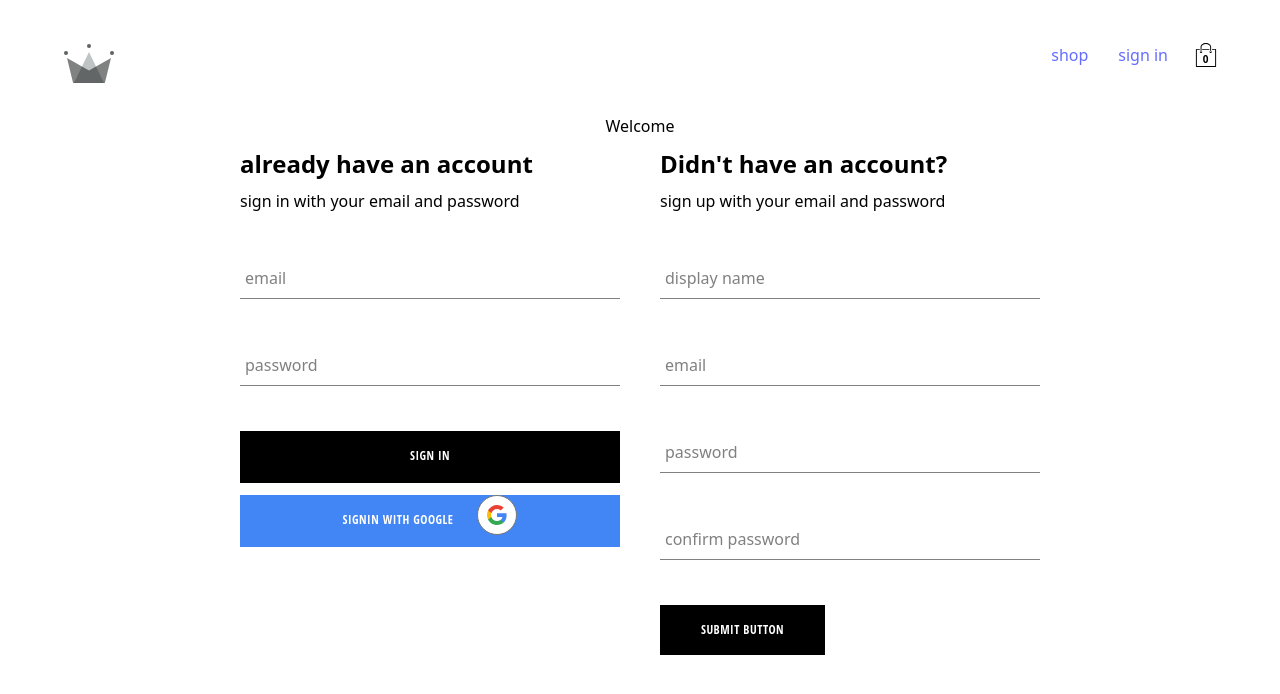
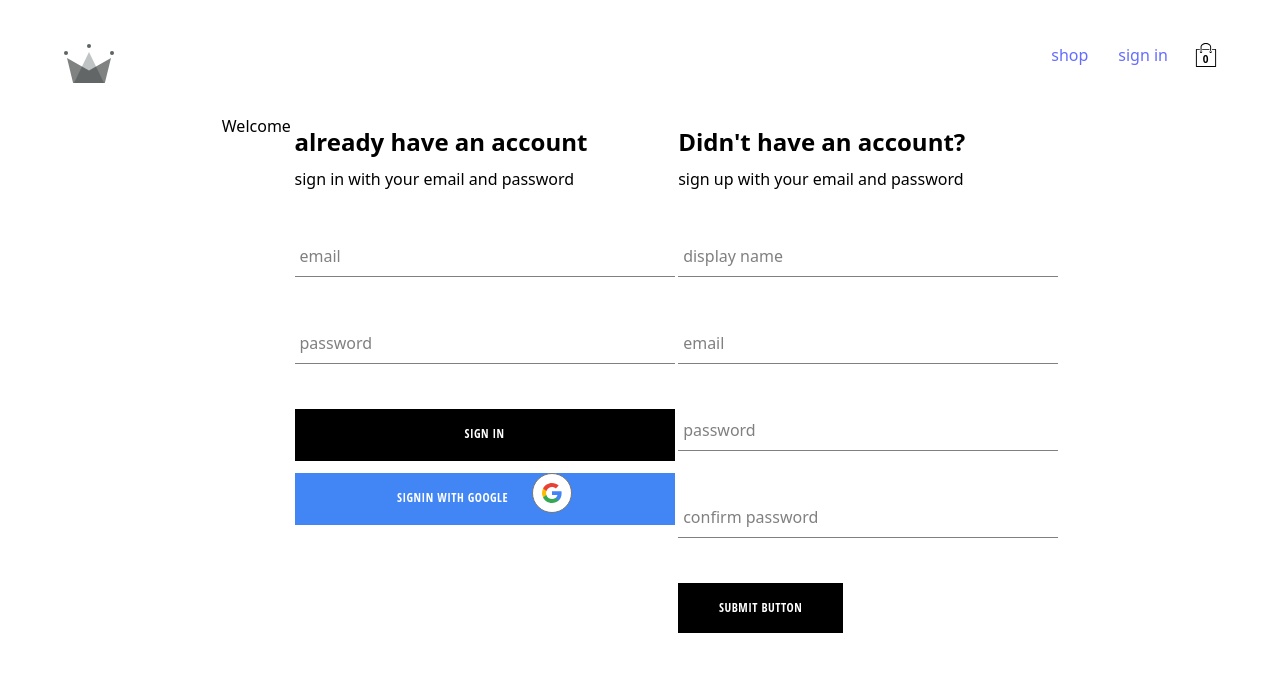
Before and after one commit to mohamedOsman21/crown-shop, a React (Vite) app: page /auth in a window 1280 px wide. Shown: the top 694 px of the page. Built offline with nearby package versions, Linux system fonts and the light colour scheme; no server answers; the database is empty.

Commit message:
Update UserAuthentication.component.jsx

```diff
--- a/src/routes/userAuthentication/UserAuthentication.component.jsx
+++ b/src/routes/userAuthentication/UserAuthentication.component.jsx
@@ -15,8 +15,8 @@ function UserAuthentication() {
 
   return (
     <div className="auth-container">
-      <span>Welcome</span>
       <div className="forms">
+        <span>Welcome</span>
         <SignInForm />
         <SignupForm />
         {/* <button onClick={logGoogleUser}>signIn with google</button> */}
```
